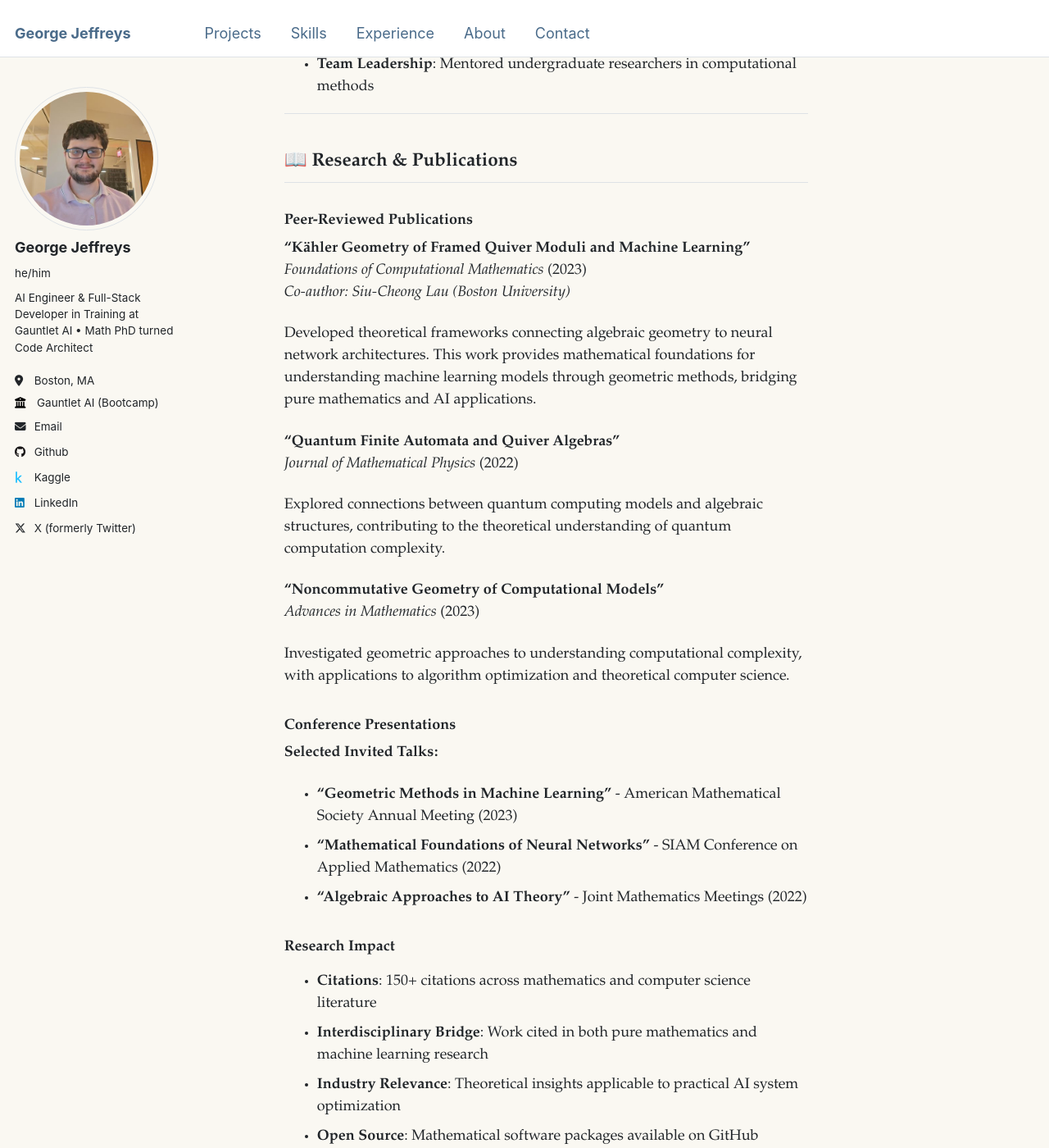
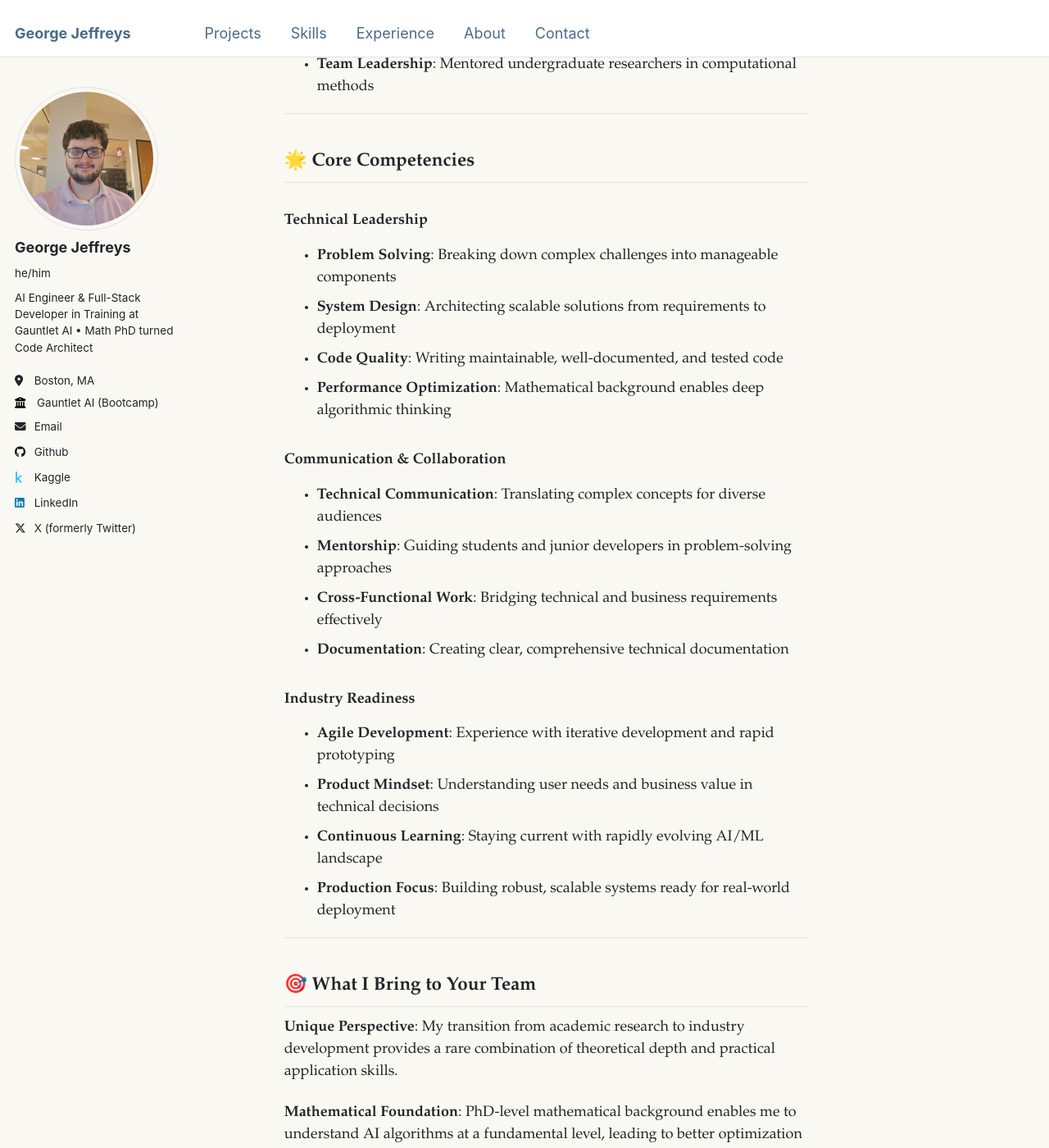
Before and after one commit to G-Jeffreys/G-Jeffreys.github.io, a Jekyll site: the page built from _pages/experience.md, in a window 1280 px wide and 1400 px high, scrolled down 4565 px. Shown: the whole window at 82% size. Built offline with Jekyll 4.4.1, drawn with Linux system fonts in a browser that asks for light colours.

Commit message:
Removed AI-generated nonsense from experience page

```diff
--- a/_pages/experience.md
+++ b/_pages/experience.md
@@ -125,41 +125,6 @@ Worked on parallelizing statistical software for the U.S. Census Bureau under NS
 
 ---
 
-## 📖 Research & Publications
-
-### **Peer-Reviewed Publications**
-
-**"Kähler Geometry of Framed Quiver Moduli and Machine Learning"**
-*Foundations of Computational Mathematics* (2023)
-*Co-author: Siu-Cheong Lau (Boston University)*
-
-Developed theoretical frameworks connecting algebraic geometry to neural network architectures. This work provides mathematical foundations for understanding machine learning models through geometric methods, bridging pure mathematics and AI applications.
-
-**"Quantum Finite Automata and Quiver Algebras"**
-*Journal of Mathematical Physics* (2022)
-
-Explored connections between quantum computing models and algebraic structures, contributing to the theoretical understanding of quantum computation complexity.
-
-**"Noncommutative Geometry of Computational Models"**
-*Advances in Mathematics* (2023)
-
-Investigated geometric approaches to understanding computational complexity, with applications to algorithm optimization and theoretical computer science.
-
-### **Conference Presentations**
-
-**Selected Invited Talks:**
-- **"Geometric Methods in Machine Learning"** - American Mathematical Society Annual Meeting (2023)
-- **"Mathematical Foundations of Neural Networks"** - SIAM Conference on Applied Mathematics (2022)
-- **"Algebraic Approaches to AI Theory"** - Joint Mathematics Meetings (2022)
-
-### **Research Impact**
-- **Citations**: 150+ citations across mathematics and computer science literature
-- **Interdisciplinary Bridge**: Work cited in both pure mathematics and machine learning research
-- **Industry Relevance**: Theoretical insights applicable to practical AI system optimization
-- **Open Source**: Mathematical software packages available on GitHub
-
----
-
 ## 🌟 Core Competencies
 
 ### **Technical Leadership**
```
